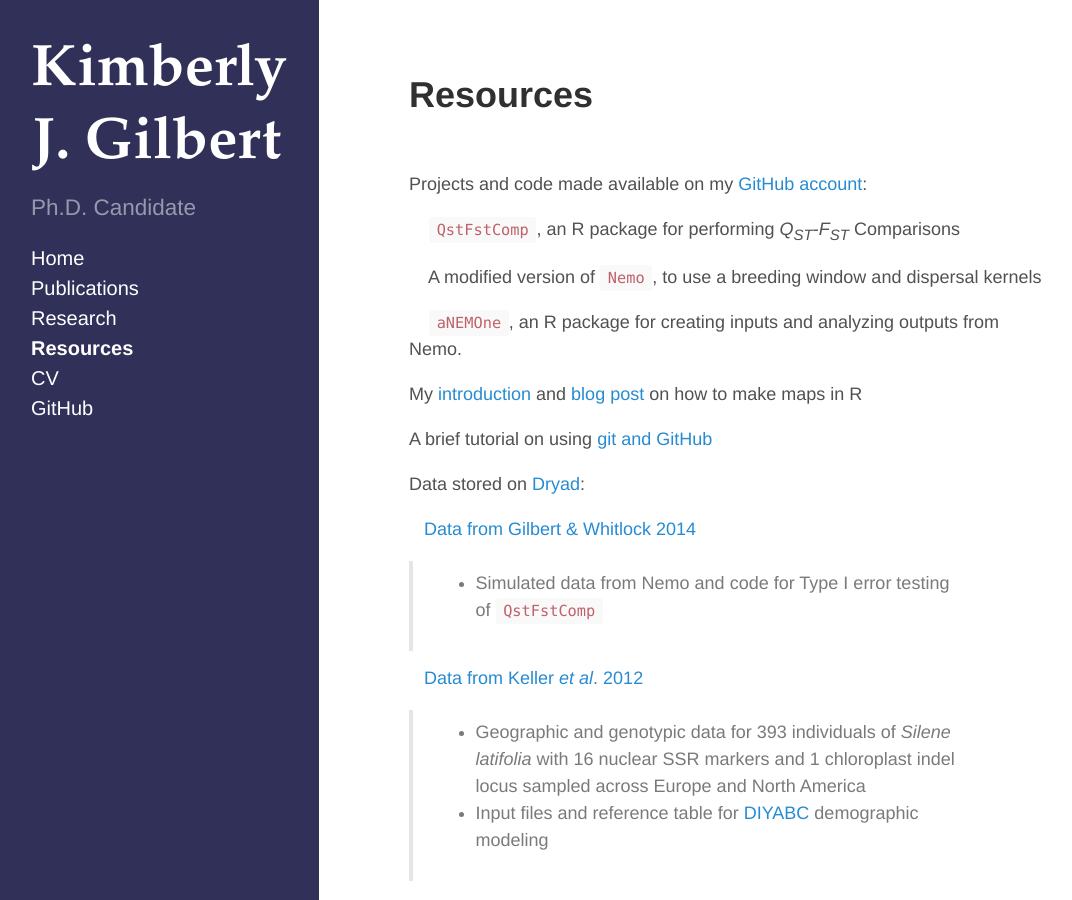
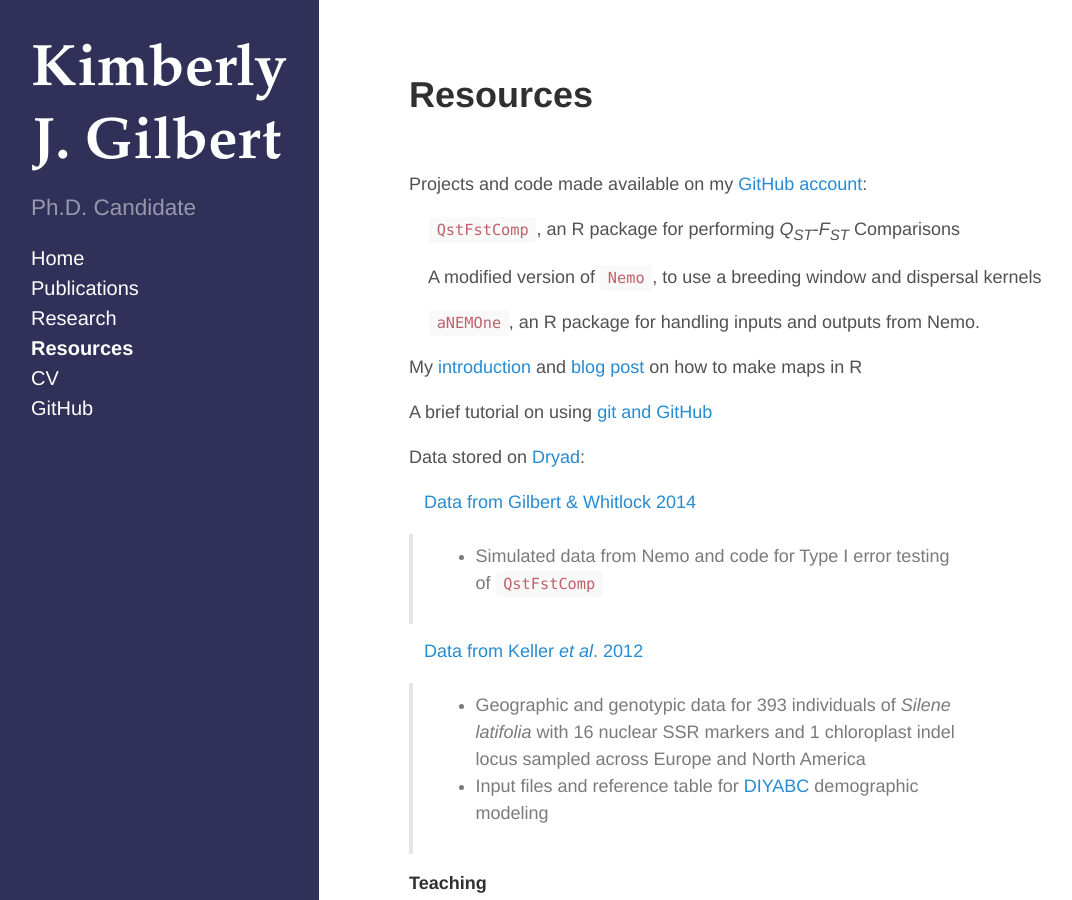
Before and after one commit to kjgilbert/kjgilbert.github.io, a Jekyll site: the page built from resources.md, in a window 1280 px wide and 900 px high. Shown: the whole window, without its empty margins (5-1077 px from the left). Built offline with Jekyll 4.4.1, drawn with Linux system fonts in a browser that asks for light colours; Markdown is read by kramdown in place of the engine named in the settings.

Commit message:
update to include aNEMOne

```diff
--- a/resources.md
+++ b/resources.md
@@ -13,7 +13,7 @@ Projects and code made available on my [GitHub account](https://github.com/kjgil
 
 &nbsp;&nbsp;&nbsp;  A modified version of [`Nemo`](https://github.com/kjgilbert/NemoDispersalKernel), to use a breeding window and dispersal kernels
 
-&nbsp;&nbsp;&nbsp; [`aNEMOne`](https://github.com/kjgilbert/aNEMOne), an R package for creating inputs and analyzing outputs from Nemo.
+&nbsp;&nbsp;&nbsp; [`aNEMOne`](https://github.com/kjgilbert/aNEMOne), an R package for handling inputs and outputs from Nemo.
 
 My [introduction](https://github.com/kjgilbert/kjgilbert.github.io/raw/master/pdfs/R_MakingMaps.pdf) and [blog post](http://www.molecularecologist.com/2012/09/making-maps-with-r/) on how to make maps in R
 
```
